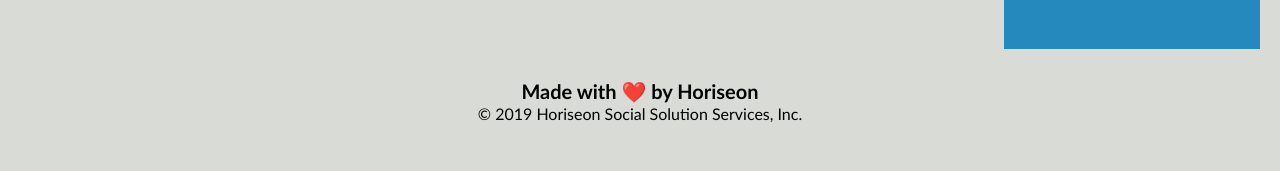
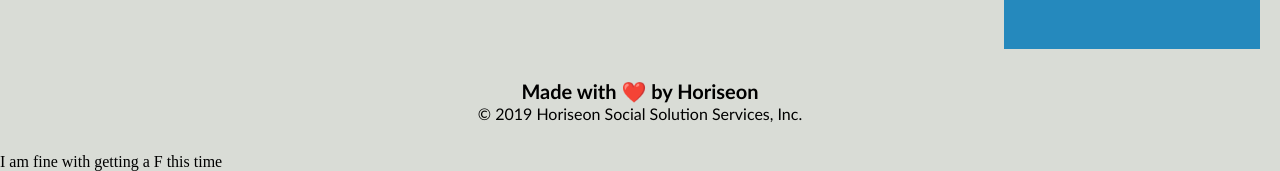
Before and after one commit to stanmanga79/hw-week1, a plain HTML site: page Develop/index.html in a window 1280 px wide. Shown: the part 1870-2041 px from the top of the page. Drawn offline with Linux system fonts and the light colour scheme.

Commit message:
Homework got done

```diff
--- a/Develop/index.html
+++ b/Develop/index.html
@@ -77,6 +77,9 @@
             &copy; 2019 Horiseon Social Solution Services, Inc.
         </p>
     </div>
+    <div>
+        <p>I am fine with getting a F this time</p>
+    </div>
 </body>
 
 </html>
```
